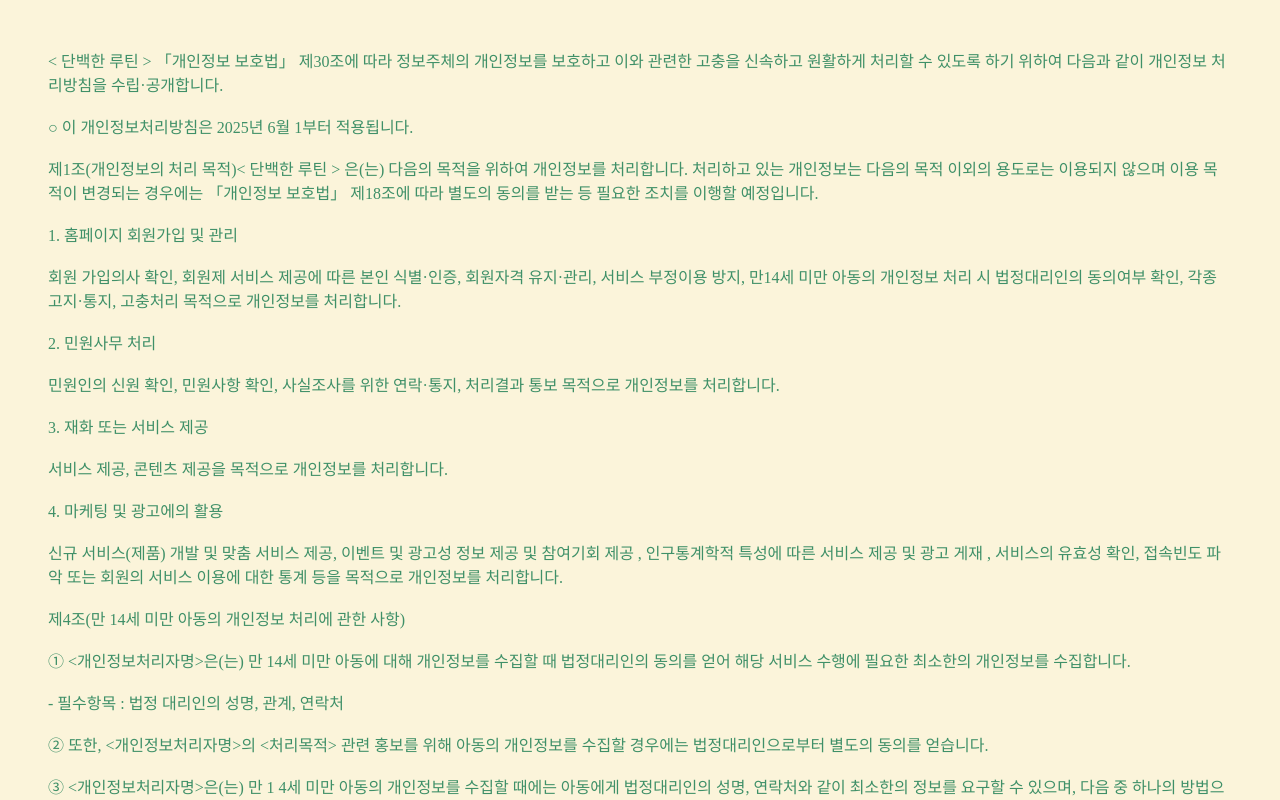
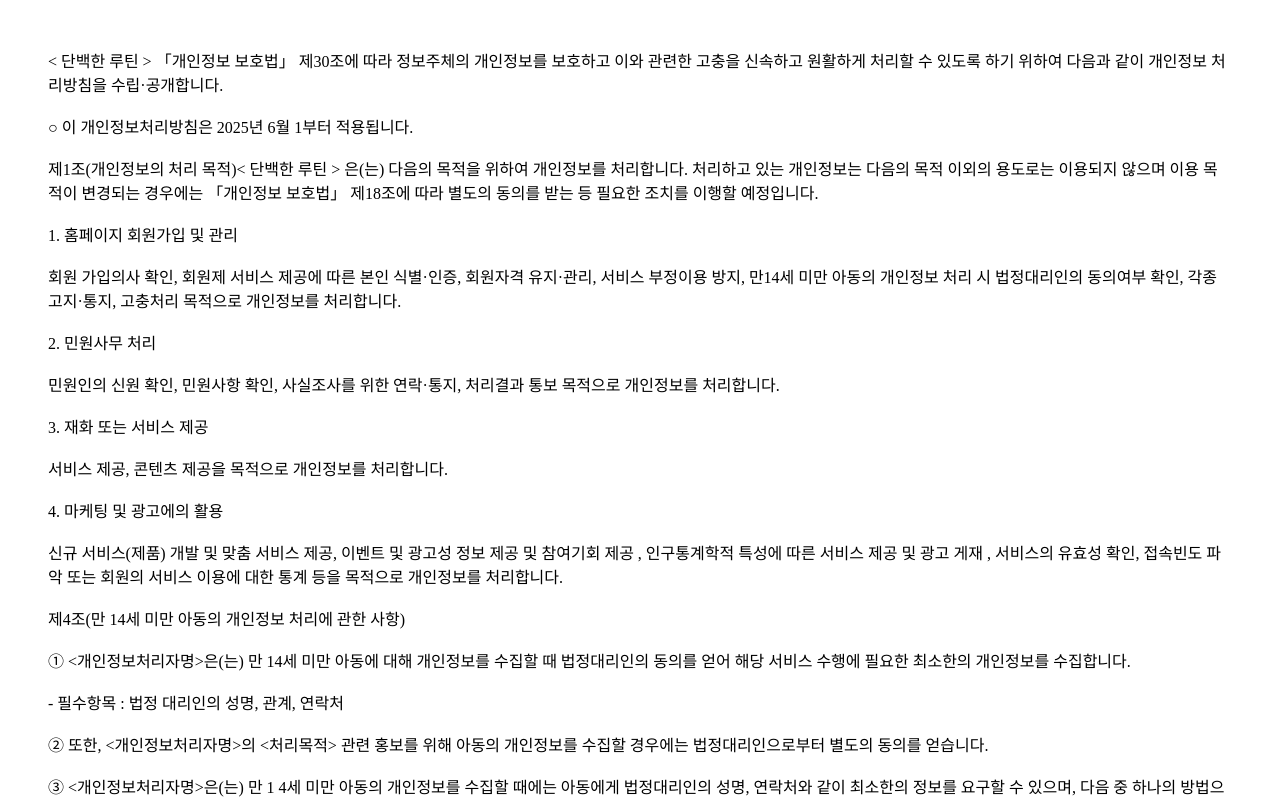
Before and after one commit to namalzi/namalzi.github.io, a plain HTML site: page protein-routine-privacy.html in a window 1280 px wide. Shown: the top 800 px of the page. Drawn offline with Linux system fonts and the light colour scheme.

Commit message:
컬러 수정

```diff
--- a/protein-routine-privacy.html
+++ b/protein-routine-privacy.html
@@ -16,8 +16,6 @@
         html,
         body {
             height: 100%;
-            background-color: #fbf4da;
-            color: #3f9068;
         }
     </style>
 </head>
```
